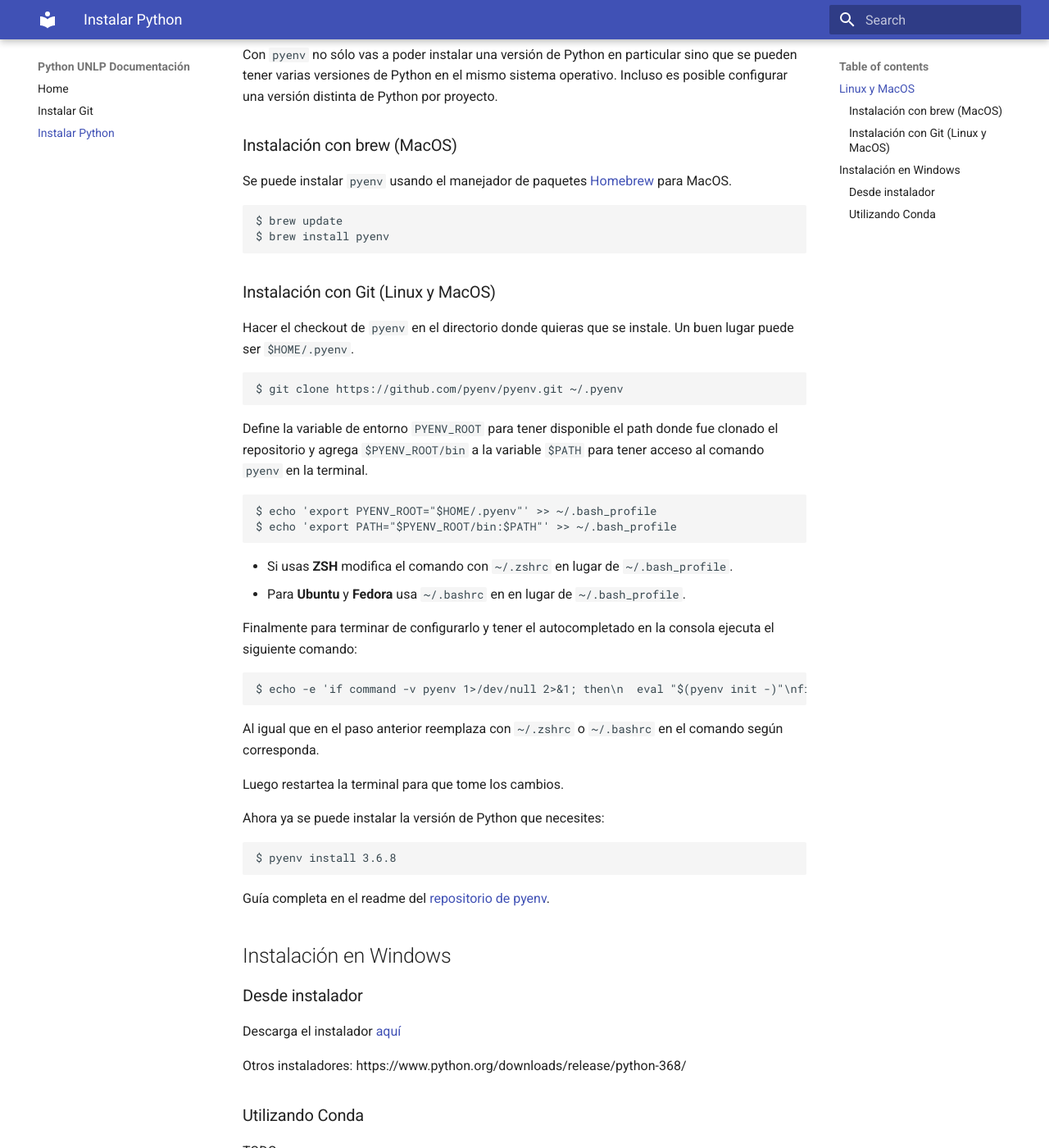
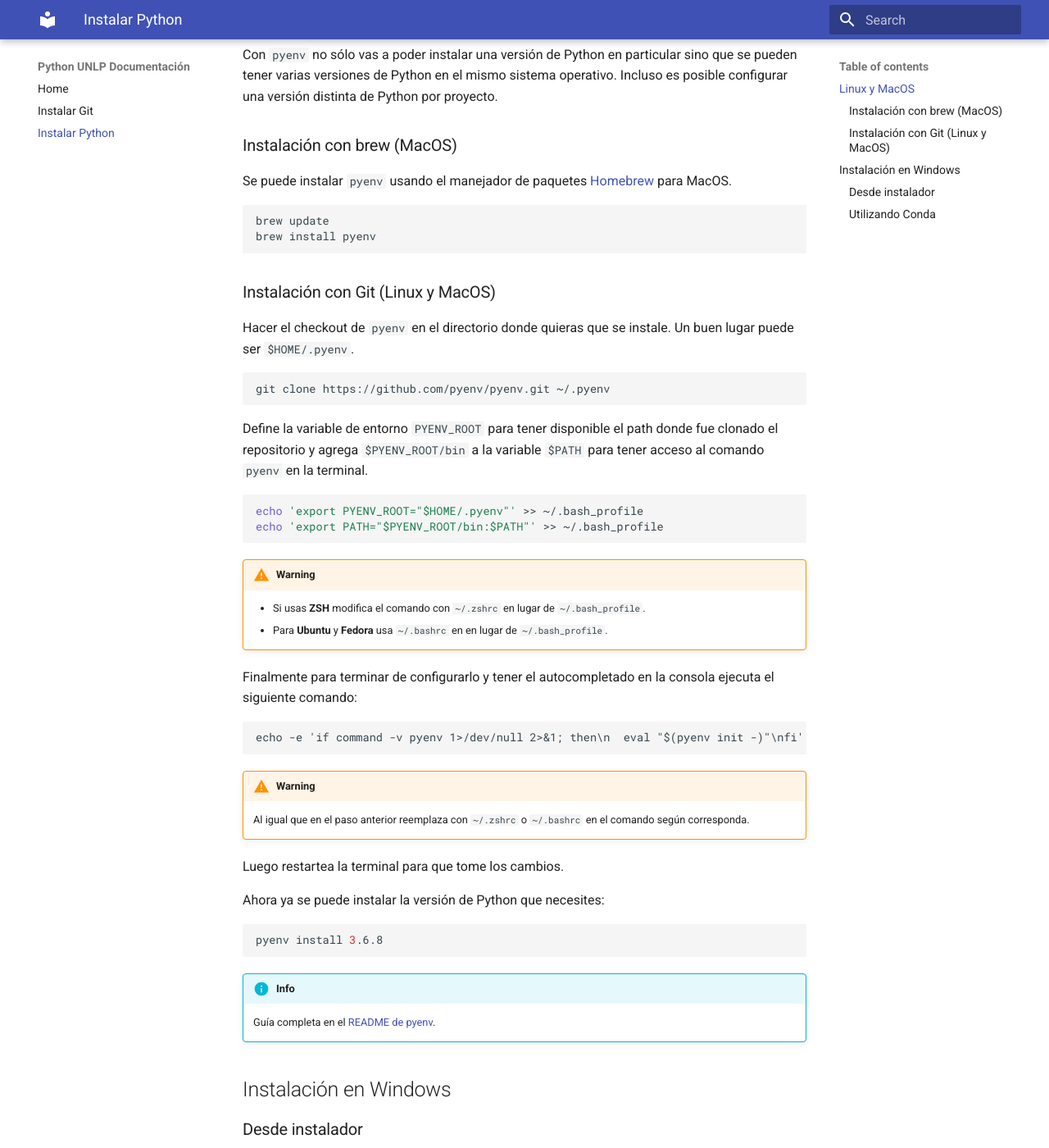
Before and after one commit to fedeotaran/py_site, an MkDocs documentation site: the page built from docs/instalar_python.md, in a window 1280 px wide and 1400 px high, scrolled down 361 px. Shown: the whole window at 82% size. Built offline with MkDocs 1.6.1 and Material for MkDocs 9.7.7, drawn with Linux system fonts in a browser that asks for light colours.

Commit message:
Add new pluguins :muscle:

````diff
--- a/docs/instalar_python.md
+++ b/docs/instalar_python.md
@@ -22,8 +22,8 @@ Se puede instalar `pyenv` usando el manejador de paquetes
 [Homebrew](https://brew.sh/) para MacOS.
 
 ```bash
-$ brew update
-$ brew install pyenv
+brew update
+brew install pyenv
 ```
 
 ### Instalación con Git (Linux y MacOS)
@@ -32,7 +32,7 @@ Hacer el checkout de `pyenv` en el directorio donde quieras que se instale.
 Un buen lugar puede ser `$HOME/.pyenv`.
 
 ```bash
-$ git clone https://github.com/pyenv/pyenv.git ~/.pyenv
+git clone https://github.com/pyenv/pyenv.git ~/.pyenv
 ```
 
 Define la variable de entorno `PYENV_ROOT` para tener disponible el path donde
@@ -40,34 +40,35 @@ fue clonado el repositorio y agrega `$PYENV_ROOT/bin` a la variable `$PATH` para
 tener acceso al comando `pyenv` en la terminal.
 
 ```bash
-$ echo 'export PYENV_ROOT="$HOME/.pyenv"' >> ~/.bash_profile
-$ echo 'export PATH="$PYENV_ROOT/bin:$PATH"' >> ~/.bash_profile
+echo 'export PYENV_ROOT="$HOME/.pyenv"' >> ~/.bash_profile
+echo 'export PATH="$PYENV_ROOT/bin:$PATH"' >> ~/.bash_profile
 ```
-
-- Si usas **ZSH** modifica el comando con `~/.zshrc` en lugar de
-`~/.bash_profile`.
-- Para **Ubuntu** y **Fedora** usa `~/.bashrc` en en lugar de `~/.bash_profile`.
+!!! warning
+    - Si usas **ZSH** modifica el comando con `~/.zshrc` en lugar de
+    `~/.bash_profile`.
+    - Para **Ubuntu** y **Fedora** usa `~/.bashrc` en en lugar de `~/.bash_profile`.
 
 Finalmente para terminar de configurarlo y tener el autocompletado en la consola
 ejecuta el siguiente comando:
 
-```bash
-$ echo -e 'if command -v pyenv 1>/dev/null 2>&1; then\n  eval "$(pyenv init -)"\nfi' >> ~/.bash_profile
+```terminal
+echo -e 'if command -v pyenv 1>/dev/null 2>&1; then\n  eval "$(pyenv init -)"\nfi' >> ~/.bash_profile
 ```
 
-Al igual que en el paso anterior reemplaza con `~/.zshrc` o `~/.bashrc` en el
-comando según corresponda.
+!!! warning
+    Al igual que en el paso anterior reemplaza con `~/.zshrc` o `~/.bashrc` en el
+    comando según corresponda.
 
 Luego restartea la terminal para que tome los cambios.
 
 Ahora ya se puede instalar la versión de Python que necesites:
 
 ```bash
-$ pyenv install 3.6.8
+pyenv install 3.6.8
 ```
 
-Guía completa en el readme del
-[repositorio de pyenv](https://github.com/pyenv/pyenv).
+!!! info
+    Guía completa en el [README de pyenv](https://github.com/pyenv/pyenv).
 
 ## Instalación en Windows
 
--- a/mkdocs.yml
+++ b/mkdocs.yml
@@ -4,3 +4,8 @@ nav:
   - Home: index.md
   - Instalar Git: instalar_git.md
   - Instalar Python: instalar_python.md
+markdown_extensions:
+  - toc:
+      permalink: true
+  - admonition
+  - codehilite
````
